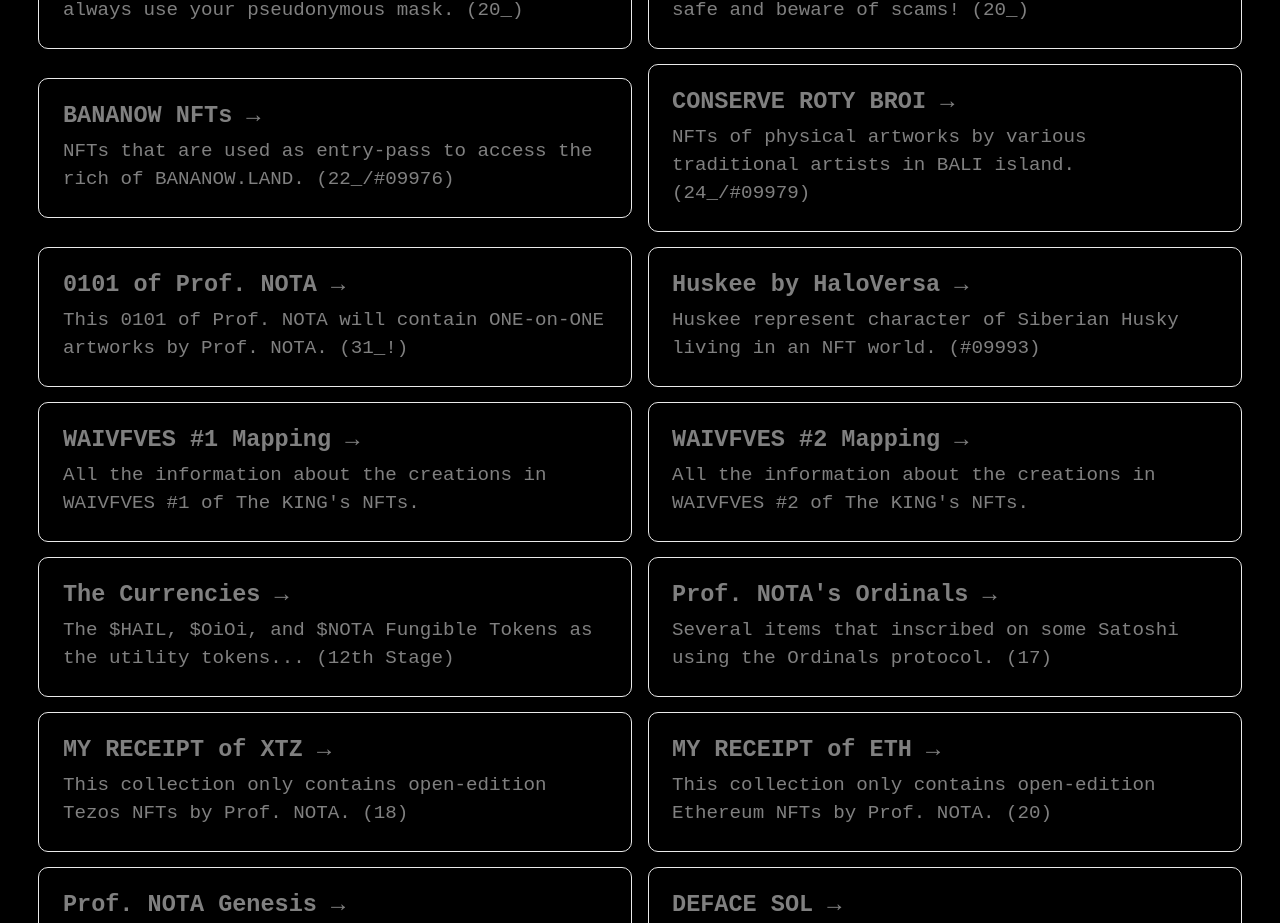
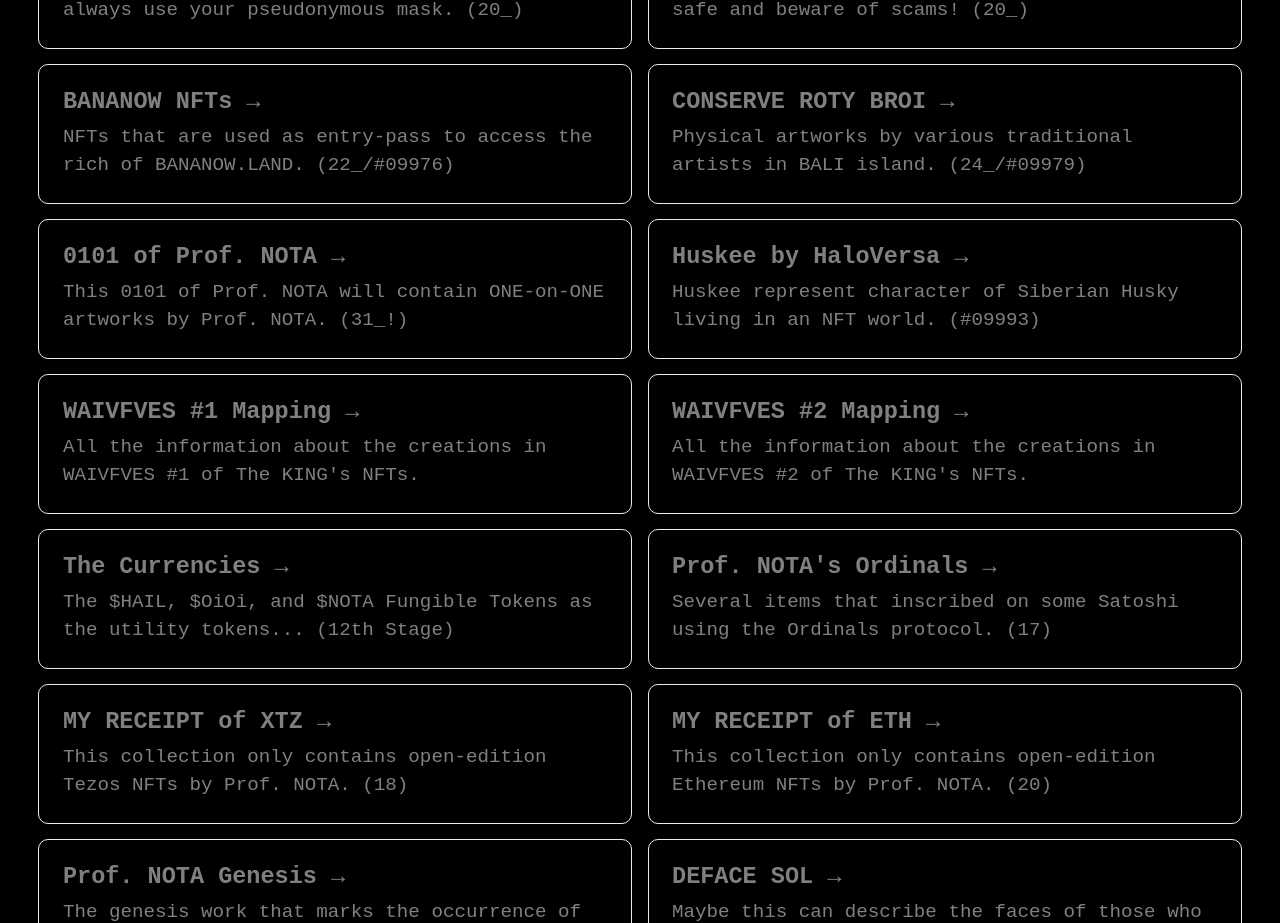
Before and after one commit to myreceiptt/nota-deeplinks, a Next.js app: page / in a window 1280 px wide. Shown: the part 1120-2043 px from the top of the page. Built offline with nearby package versions, Linux system fonts and the light colour scheme.

Commit message:
conserve

```diff
--- a/pages/index.js
+++ b/pages/index.js
@@ -240,7 +240,7 @@ export default function Home() {
           >
             <h3>CONSERVE ROTY BROI &rarr;</h3>
             <p>
-              NFTs of physical artworks by various traditional artists in BALI
+              Physical artworks by various traditional artists in BALI
               island. (24_/#09979)
             </p>
           </a>
```
